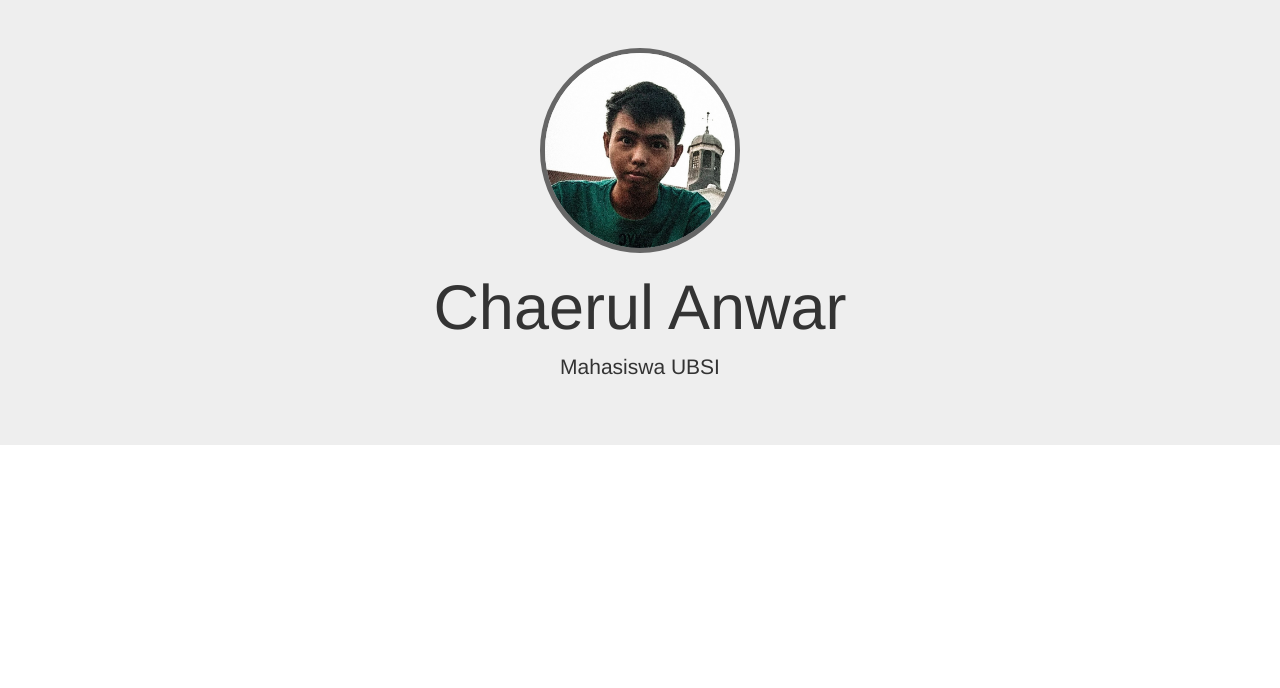
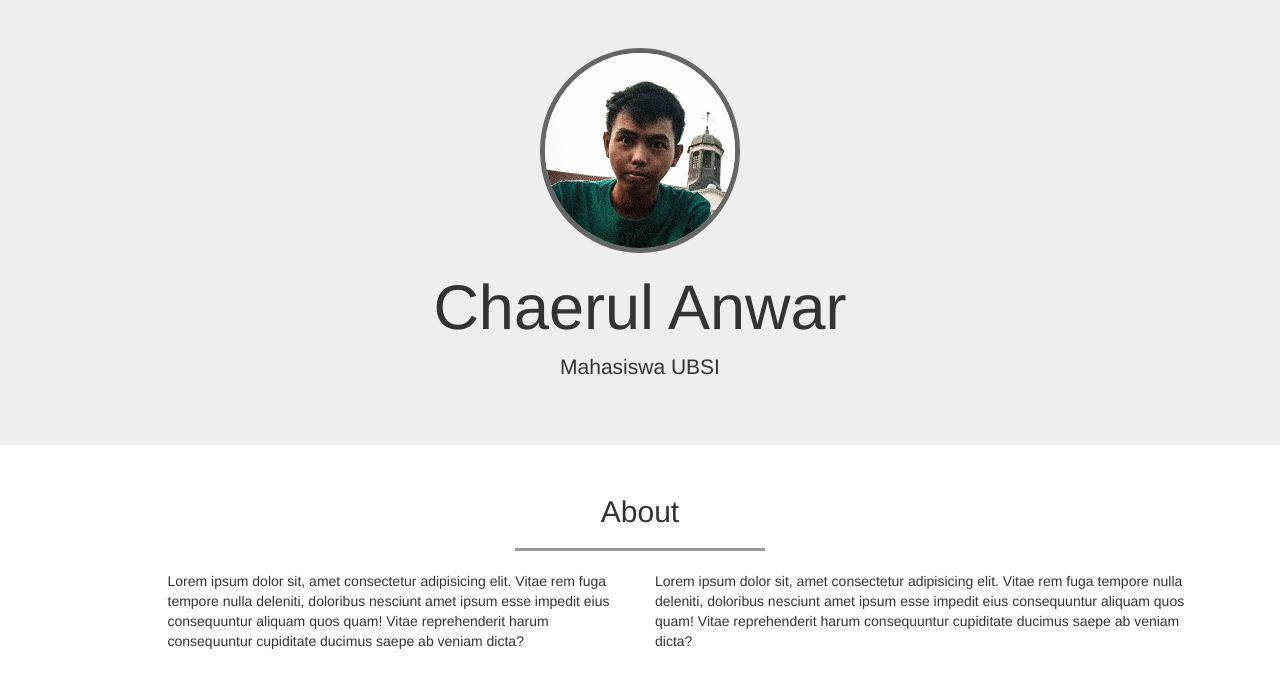
Before and after one commit to chaerulanwar428/websiteportfoliobootsrap, a plain HTML site: page portfolio/index.html in a window 1280 px wide. Drawn offline with nearby package versions, Linux system fonts and the light colour scheme.

Commit message:
menambahkan about di portfolio

```diff
--- a/portfolio/css/style.css
+++ b/portfolio/css/style.css
@@ -2,3 +2,12 @@
     width: 200px;
     border: 5px solid #666;
 }
+
+.about hr{
+    width: 250px;
+    border-top: 3px solid #999;
+}
+
+section{
+    min-height: 600px;
+}
--- a/portfolio/index.html
+++ b/portfolio/index.html
@@ -27,6 +27,31 @@
     </div>
     <!--  akhir jumbotron-->
 
+    <!-- about -->
+    <section class="about" id="about">
+        <div class="container">
+            <div class="row">
+                <div class="col-sm-12">
+                    <h2 class="text-center">About</h2>
+                    <hr>
+                </div>
+            </div>
+
+            <div class="row">
+                <div class="col-sm-5 col-sm-offset-1">
+                    <p>Lorem ipsum dolor sit, amet consectetur adipisicing elit. Vitae rem fuga tempore nulla deleniti, doloribus nesciunt amet ipsum esse impedit eius consequuntur aliquam quos quam! Vitae reprehenderit harum consequuntur cupiditate ducimus saepe ab veniam dicta?</p>
+                </div>
+                <div class="col-sm-6">
+                    <p>Lorem ipsum dolor sit, amet consectetur adipisicing elit. Vitae rem fuga tempore nulla deleniti, doloribus nesciunt amet ipsum esse impedit eius consequuntur aliquam quos quam! Vitae reprehenderit harum consequuntur cupiditate ducimus saepe ab veniam dicta?</p>
+                </div>
+            </div>
+        </div>
+    </section>
+    <!-- akhir about -->
+
+
+
+
     <!-- jQuery (necessary for Bootstrap's JavaScript plugins) -->
     <script src="https://ajax.googleapis.com/ajax/libs/jquery/1.12.4/jquery.min.js"></script>
     <!-- Include all compiled plugins (below), or include individual files as needed -->
```
